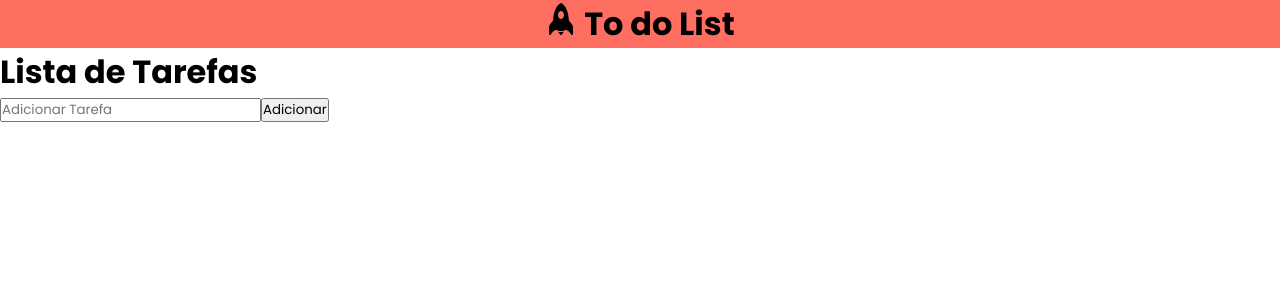
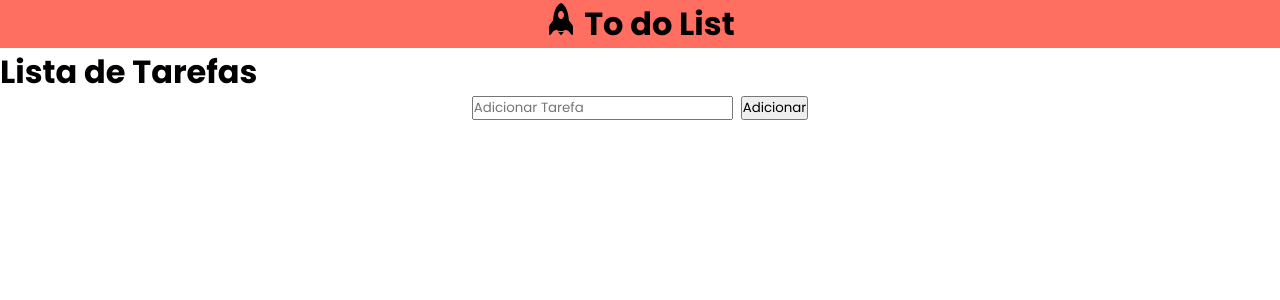
Before and after one commit to jeffmmartins/task-manager, a React (Create React App) app: page / in a window 1280 px wide. Shown: the top 300 px of the page. Built offline with nearby package versions, Linux system fonts and the light colour scheme.

Commit message:
style: styling section content

```diff
--- a/src/components/Form/Form.tsx
+++ b/src/components/Form/Form.tsx
@@ -1,10 +1,11 @@
 import React from "react";
+import * as S from "./style"
 
 export const Form: React.FC = () => {
-    return(
-        <>
-        <input type="text" placeholder="Adicionar Tarefa" />
-        <button>Adicionar</button>
-        </>
+    return (
+        <S.ContainerSection>
+            <input type="text" placeholder="Adicionar Tarefa" />
+            <button>Adicionar</button>
+        </S.ContainerSection>
     )
 }
--- a/src/components/Form/style.ts
+++ b/src/components/Form/style.ts
@@ -0,0 +1,8 @@
+import  { styled } from "styled-components";
+
+export const ContainerSection = styled.section`
+display: flex;
+justify-content: center;
+align-items: center;
+gap: 0.5rem;
+`
```
